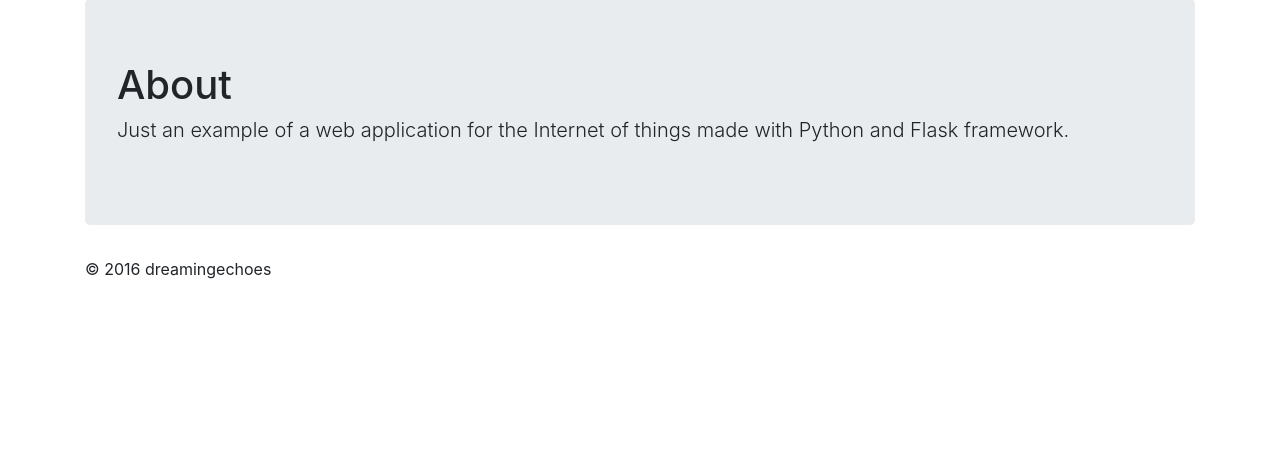
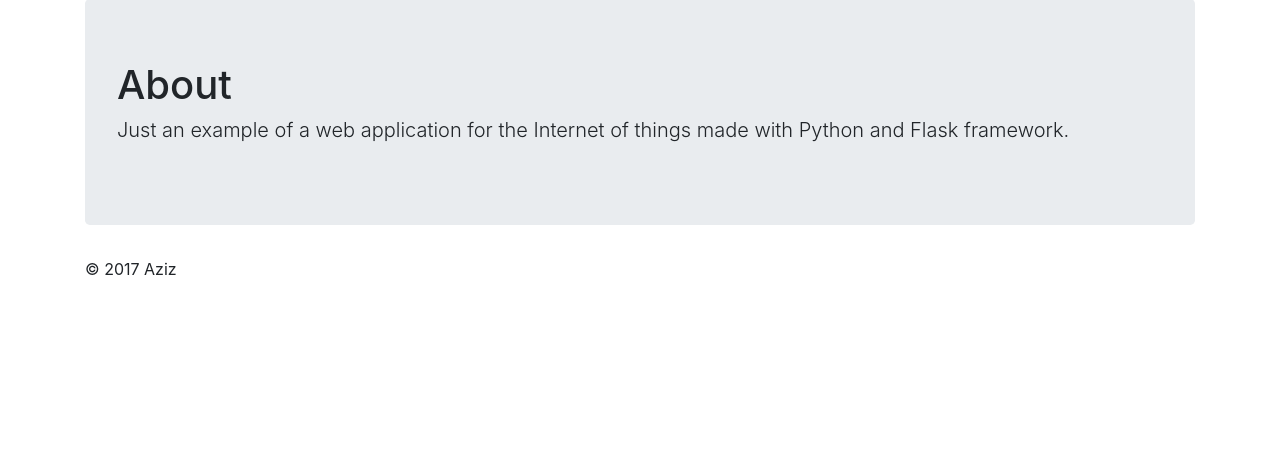
Before and after one commit to z13z4ck/RPI_Flask, a Flask app: page /about in a window 1280 px wide. Shown: the part 64-516 px from the top of the page. Run offline with Flask 2, Linux system fonts and the light colour scheme; some libraries are stand-ins or nearby versions.

```diff
--- a/templates/about.html
+++ b/templates/about.html
@@ -41,7 +41,7 @@
     </div>
 
     <footer class="footer">
-      <p>&copy; 2016 dreamingechoes</p>
+      <p>&copy; 2017 Aziz</p>
     </footer>
 
   </div>
```
Also changed, not shown: static/images/favicon.ico (added), 1 other file.
